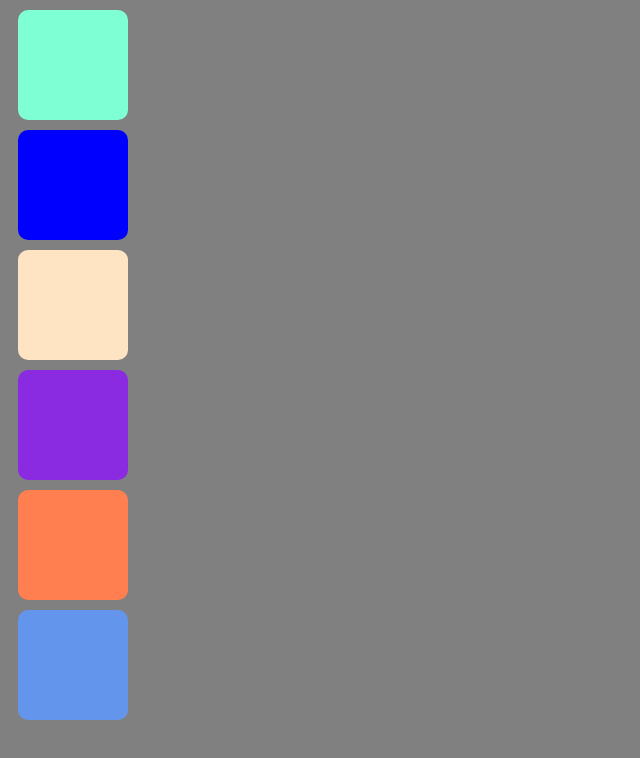
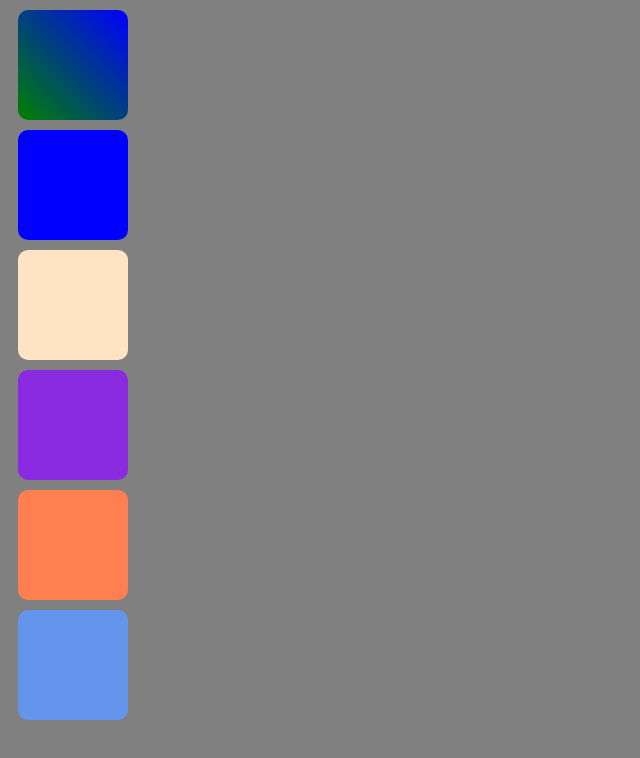
Before and after one commit to saulkrujoski/animaciones-ejemplos, a plain HTML site: page index.html in a window 1280 px wide. Shown: the whole page, without its empty margins (0-640 px from the left). Drawn offline with Linux system fonts and the light colour scheme.

Commit message:
Agregamos una clase de estilos para gradientes lineares.

```diff
--- a/assets/css/style.css
+++ b/assets/css/style.css
@@ -9,3 +9,7 @@ body {
     margin: 10px;
     border-radius: 10px;
 }
+
+.gradient-linear {
+    background-image: linear-gradient(to left bottom,blue, green);
+}
--- a/index.html
+++ b/index.html
@@ -8,7 +8,7 @@
     <title>Ejemplos de animaciones</title>
 </head>
 <body>
-    <div class="box" style="background-color: aquamarine;"></div>
+    <div class="box gradient-linear"></div>
 
     <div class="box" style="background-color: blue;"></div>
 
```
